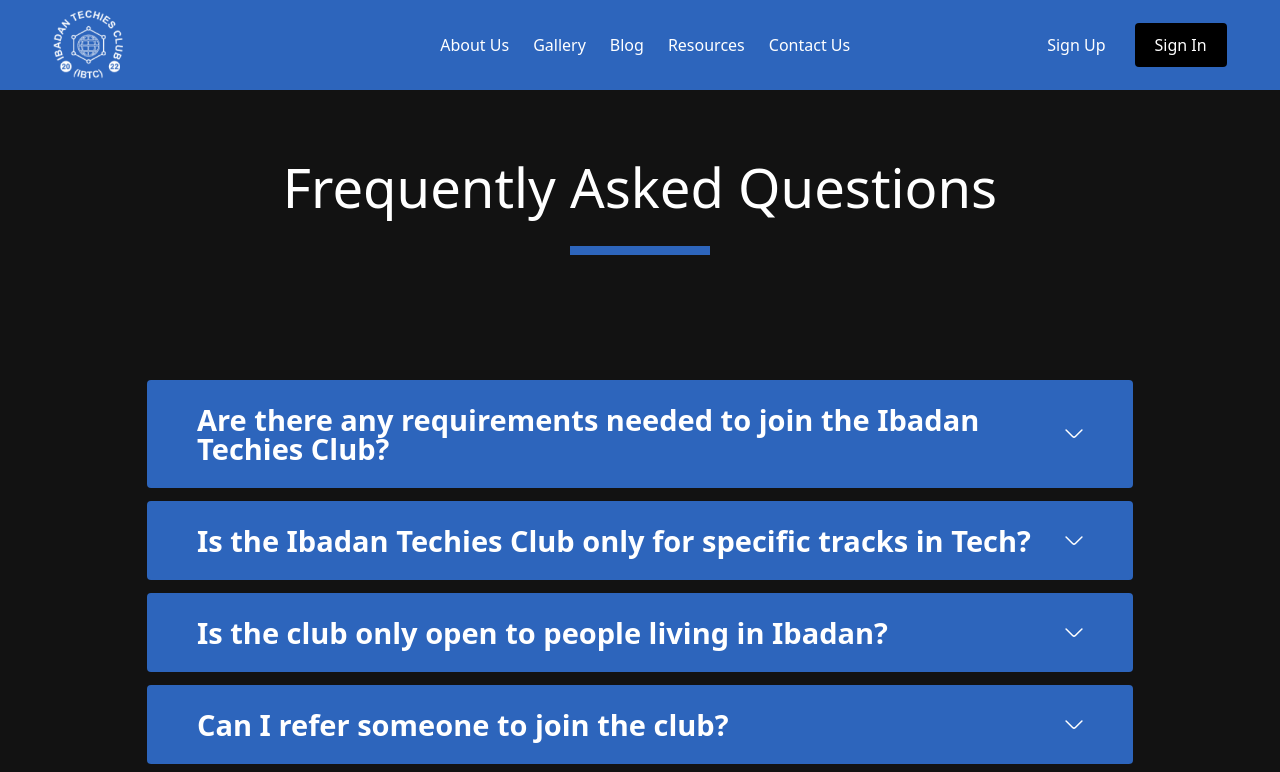
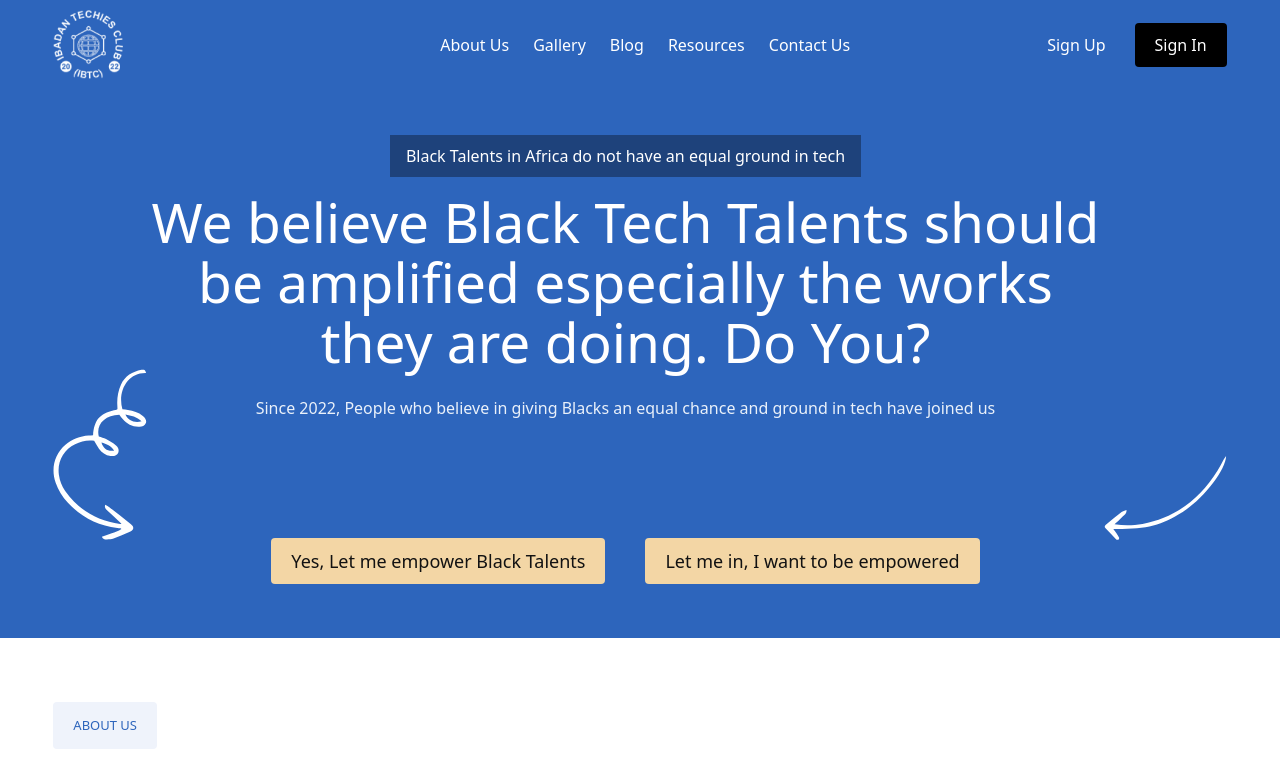
Before and after one commit to Ibadan-Techies/badtechies, a Next.js app: page / in a window 1280 px wide. Shown: the top 772 px of the page. Built offline with nearby package versions, Linux system fonts and the light colour scheme.

Commit message:
uncomment other components

```diff
--- a/src/pages/index.tsx
+++ b/src/pages/index.tsx
@@ -1,11 +1,11 @@
 import Head from 'next/head'
 import Footer from '@/components/Footer/footer'
 import NavigationBar from '@/components/Navbar/navbar'
-// import LandingBanner from '@/components/LandingBanner/banner'
-// import AboutUs from '@/components/LandingAboutUs/about'
-// import Events from '@/components/LandingEvent/event'
-// import Gallery from '@/components/Gallery/gallery'
-// import Unique from '@/components/LandingUnique/unique'
+import LandingBanner from '@/components/LandingBanner/banner'
+import AboutUs from '@/components/LandingAboutUs/about'
+import Events from '@/components/LandingEvent/event'
+import Gallery from '@/components/Gallery/gallery'
+import Unique from '@/components/LandingUnique/unique'
 import FAQ from '@/components/FAQ/faq-index'
 
 export default function Home() {
@@ -18,11 +18,11 @@
         <link rel="icon" href="/favicon.ico" />
       </Head>
       <NavigationBar />
-      {/* <LandingBanner />
+      <LandingBanner />
       <AboutUs />
       <Events />
       <Gallery />
-      <Unique /> */}
+      <Unique />
       <FAQ />
       <Footer />
     </>
```
